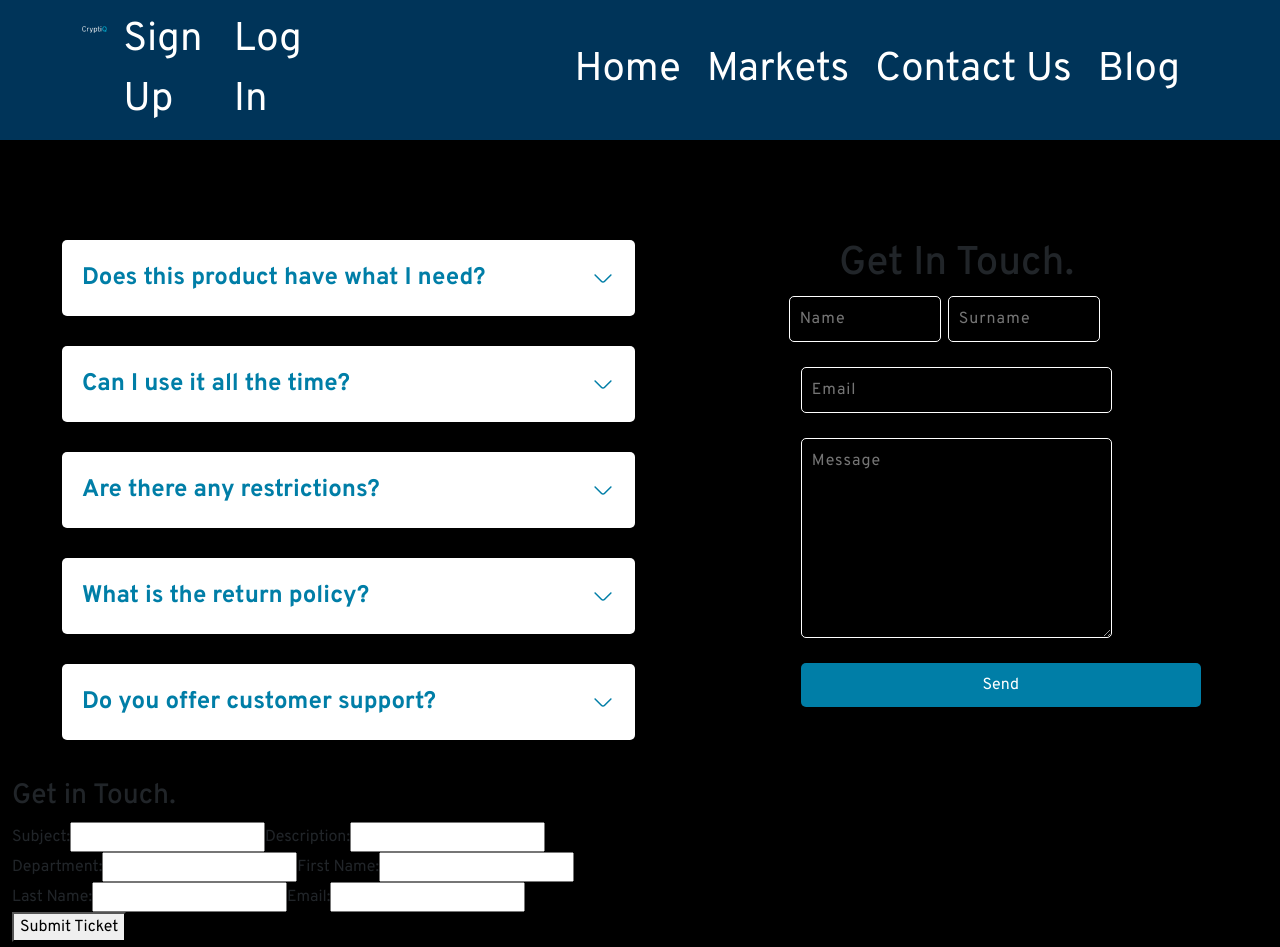
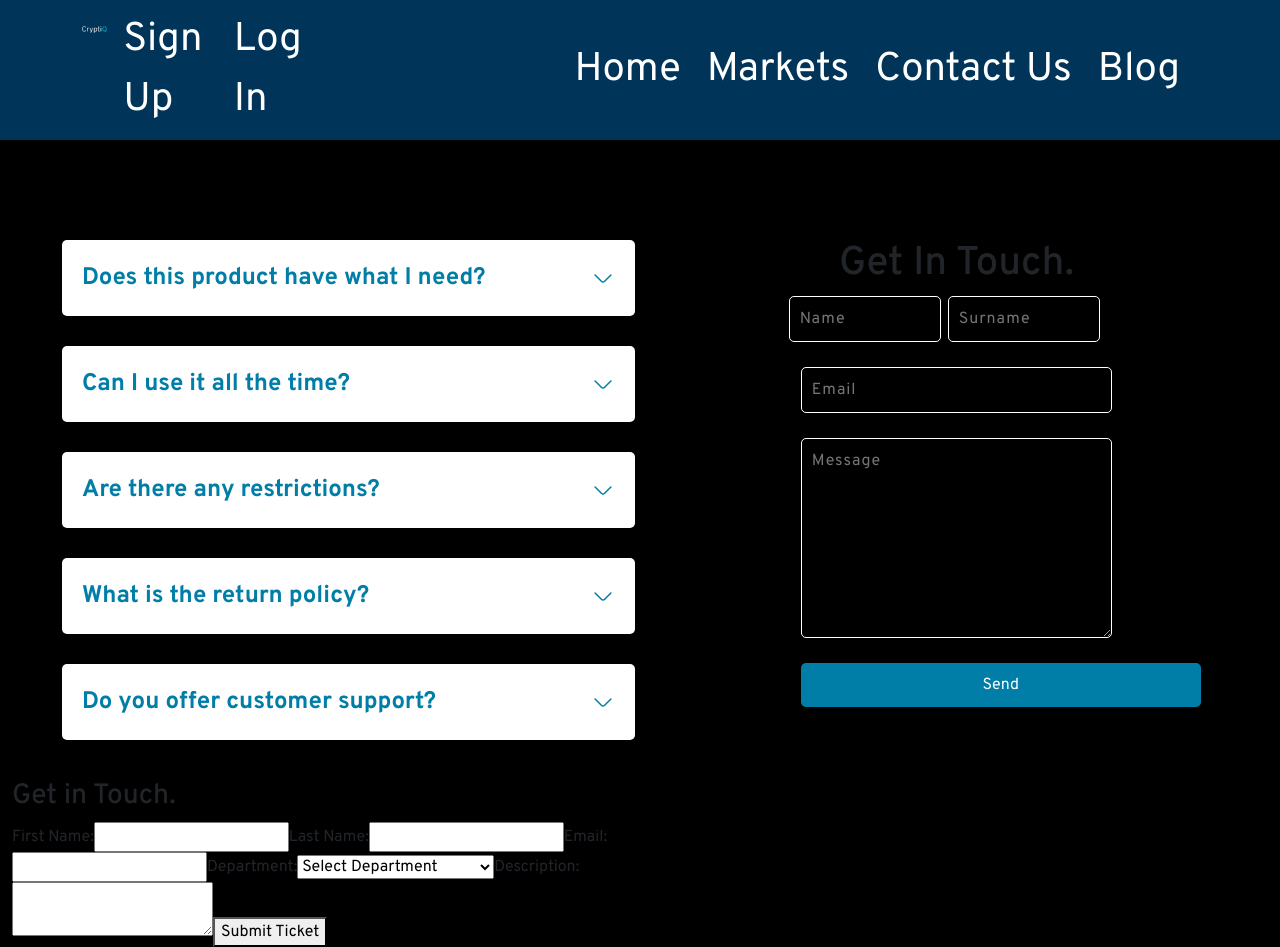
Before and after one commit to griffin1995/cryptocurrencyPlatform, a React (Create React App) app in the folder client/: page /support in a window 1280 px wide. Built offline with nearby package versions, Linux system fonts and the light colour scheme.

Commit message:
added departments and improved comments

```diff
--- a/client/src/components/supportForm.js
+++ b/client/src/components/supportForm.js
@@ -1,57 +1,52 @@
-// Import the useState hook from React to manage component state.
+// Importing the useState hook from React for managing component state.
 import { useState } from "react";
 
-// Define a functional component named SupportForm for handling support ticket submissions.
+/**
+ * The SupportForm component renders a form for submitting support tickets.
+ * It manages form fields such as subject, body, department, and user information.
+ * Upon submission, it sends a POST request to a specified API endpoint and handles the response.
+ */
 const SupportForm = () => {
-  // Initialize state variables for managing form submission status and input fields.
-  const [error, setError] = useState(null); // Holds error messages.
-  const [success, setSuccess] = useState(null); // Holds success messages.
+  // State variables to manage form inputs and response messages.
+  const [error, setError] = useState(null); // Stores error messages
+  const [success, setSuccess] = useState(null); // Stores success messages
+  // Form fields state
+  const [subject, setSubject] = useState("");
+  const [body, setBody] = useState("");
+  const [department, setDepartment] = useState("");
+  const [firstName, setFirstName] = useState("");
+  const [lastName, setLastName] = useState("");
+  const [email, setEmail] = useState("");
 
-  // Initialize state variables for support ticket input fields in the form.
-  const [subject, setSubject] = useState(""); // Subject of the support ticket.
-  const [body, setBody] = useState(""); // Detailed description of the issue.
-  const [department, setDepartment] = useState(""); // Department the ticket is assigned to.
-  // Initialize state variables for user information if not logged in.
-  const [firstName, setFirstName] = useState(""); // User's first name.
-  const [lastName, setLastName] = useState(""); // User's last name.
-  const [email, setEmail] = useState(""); // User's email address.
+  /**
+   * Handles the form submission.
+   * Prevents the default form submission behavior, constructs the ticket payload,
+   * and sends it to the server. It then processes the server's response.
+   *
+   * @param {Event} e - The event object provided by the form submission.
+   */
+  const handleSubmit = async (e) => {
+    e.preventDefault(); // Prevent default form submission behavior
+    const ticket = { subject, body, department, firstName, lastName, email };
 
-  // Define a function to handle form submission.
-  const handleSubmit = async (e) => {
-    e.preventDefault(); // Prevents the default form submission behavior.
-
-    // Construct a ticket object from the state variables to send to the server.
-    const ticket = {
-      subject,
-      body,
-      department,
-      firstName,
-      lastName,
-      email,
-    };
-
-    // Perform an asynchronous POST request to the server to submit the support ticket.
+    // Sending the ticket information to the server
     const response = await fetch("api/ticketRoutes", {
       method: "POST",
-      body: JSON.stringify(ticket), // Convert the ticket object to a JSON string for the request body.
-      headers: { "Content-Type": "application/json" }, // Indicate that the request body is JSON.
+      body: JSON.stringify(ticket),
+      headers: { "Content-Type": "application/json" },
     });
 
-    const json = await response.json(); // Parse the JSON response from the server.
+    const json = await response.json();
 
-    // Check the response status and update the component state accordingly.
+    // Handling the server's response
     if (!response.ok) {
-      // If there's an error, set the error state and clear any success message.
-      setError(json.error);
+      setError(json.error); // Set error message from response
       setSuccess(null);
     } else {
-      // If the request was successful, update the success state with a message and clear any error message.
-      setError(null);
       setSuccess(
         `Your ticket has been successfully submitted. Reference number: ${json.ticketId}`
       );
-
-      // Reset form fields to their initial state after successful submission.
+      // Reset form fields after successful submission
       setSubject("");
       setBody("");
       setDepartment("");
@@ -61,30 +56,11 @@ const SupportForm = () => {
     }
   };
 
-  // JSX to render the support form with input fields and a submit button.
-  // Includes dynamic rendering of error or success messages based on the component state.
+  // The form UI
   return (
     <form className="supportForm" onSubmit={handleSubmit}>
       <h3>Get in Touch.</h3>
-      {/* Input fields for collecting ticket information, with onChange handlers to update state. */}
-      <label>Subject:</label>
-      <input
-        type="text"
-        onChange={(e) => setSubject(e.target.value)}
-        value={subject}
-      />
-      <label>Description:</label>
-      <input
-        type="text"
-        onChange={(e) => setBody(e.target.value)}
-        value={body}
-      />
-      <label>Department:</label>
-      <input
-        type="text"
-        onChange={(e) => setDepartment(e.target.value)}
-        value={department}
-      />
+      {/* Form fields for user input */}
       <label>First Name:</label>
       <input
         type="text"
@@ -99,18 +75,41 @@ const SupportForm = () => {
       />
       <label>Email:</label>
       <input
-        type="text"
+        type="email"
         onChange={(e) => setEmail(e.target.value)}
         value={email}
       />
-      {/* Additional fields for department, user information, etc., can be added here. */}
-      <button>Submit Ticket</button> {/* Button to trigger form submission. */}
-      {/* Display error or success messages based on the state. */}
+      <label>Department:</label>
+      <select
+        onChange={(e) => setDepartment(e.target.value)}
+        value={department}
+      >
+        {/* Dropdown menu for department selection */}
+        <option value="" disabled hidden>
+          Select Department
+        </option>
+        {/* Department options */}
+        <option value="technicalSupport">Technical Support</option>
+        <option value="accountSupport">Account Support</option>
+        <option value="depositWithdrawal">Deposit & Withdrawal</option>
+        <option value="tradingSupport">Trading Support</option>
+        <option value="security">Security</option>
+        <option value="complianceLegal">Compliance & Legal</option>
+        <option value="educationResources">Education & Resources</option>
+        <option value="feedbackSuggestions">Feedback & Suggestions</option>
+      </select>
+      <label>Description:</label>
+      <textarea
+        onChange={(e) => setBody(e.target.value)}
+        value={body}
+      ></textarea>
+      <button type="submit">Submit Ticket</button>
+      {/* Displaying response messages */}
       {error && <div className="error">{error}</div>}
       {success && <div className="success">{success}</div>}
     </form>
   );
 };
 
-// Export the SupportForm component for use in other parts of the application.
+// Exporting the SupportForm component for use in other parts of the application.
 export default SupportForm;
```
